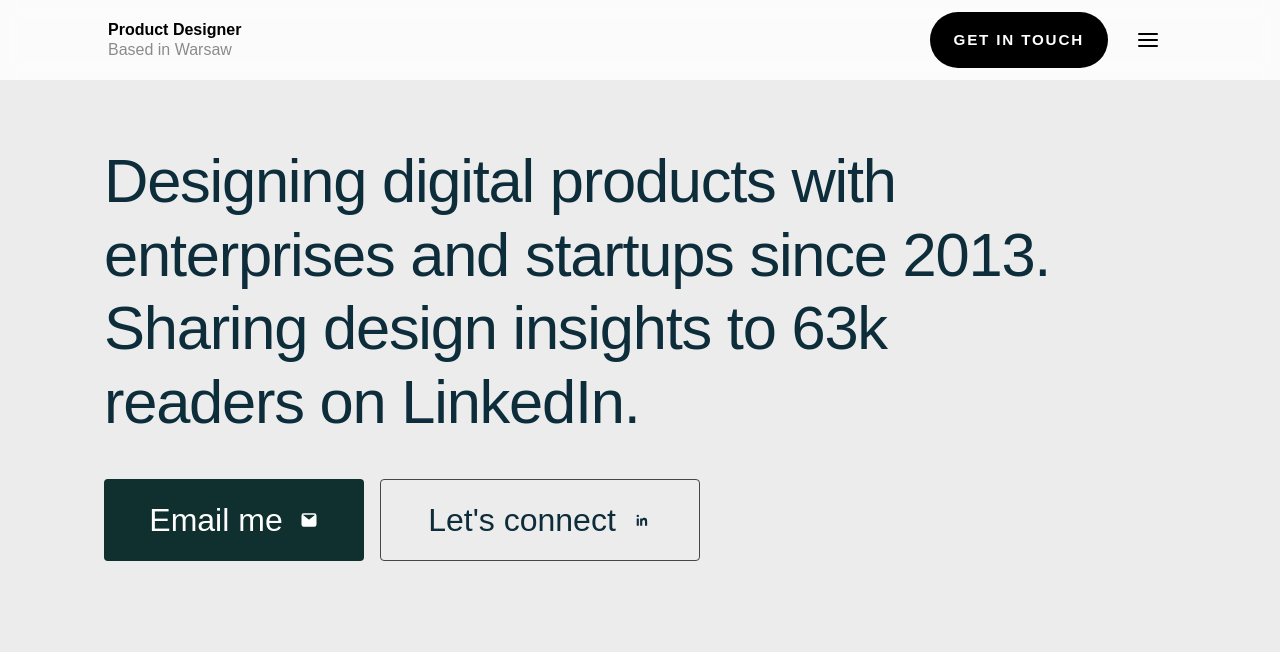
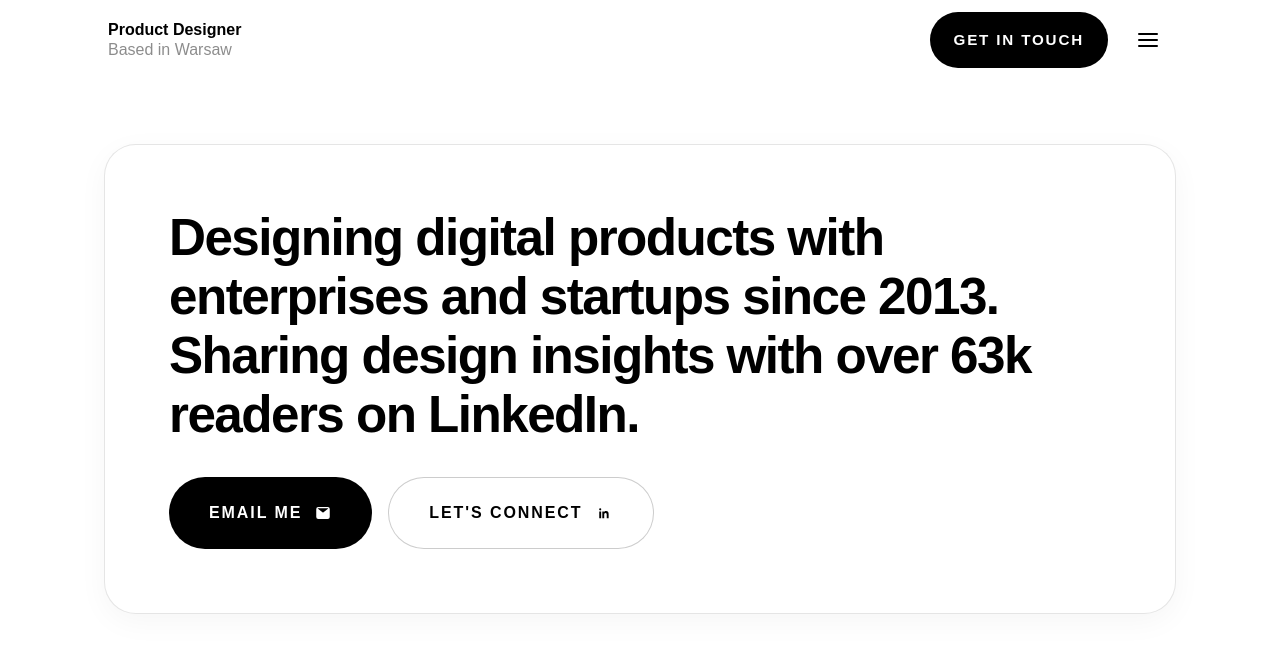
Before and after one commit to jzakrz/jakub-portfolio, a Next.js app: page /get-in-touch in a window 1280 px wide. Shown: the top 652 px of the page. Built offline with nearby package versions, Linux system fonts and the light colour scheme.

Commit message:
Restyle get-in-touch CTAs to match site button system

```diff
--- a/app/get-in-touch/page.tsx
+++ b/app/get-in-touch/page.tsx
@@ -4,14 +4,14 @@
 
 export default function GetInTouchPage() {
   return (
-    <main className="min-h-screen bg-[#ececec] text-[#0d2d3b]">
+    <main className="min-h-screen bg-white text-black">
       <Header />
 
       <section className="mx-auto max-w-6xl px-6 pb-16 pt-32 lg:px-10 lg:pb-20 lg:pt-36">
-        <div className="max-w-[980px]">
-          <p className="text-[clamp(2rem,4.8vw,4rem)] font-medium leading-[1.2] tracking-[-0.02em]">
+        <div className="rounded-[2rem] border border-black/10 bg-white px-8 py-10 shadow-[0_8px_30px_rgba(0,0,0,0.04)] sm:px-10 sm:py-12 lg:px-16 lg:py-16">
+          <p className="text-[clamp(1.9rem,4vw,3.3rem)] font-semibold leading-[1.15] tracking-[-0.03em] text-black">
             Designing digital products with enterprises and startups since 2013.
-            Sharing design insights to 63k readers on LinkedIn.
+            Sharing design insights with over 63k readers on LinkedIn.
           </p>
 
           <ContactActions
--- a/components/ContactActions.tsx
+++ b/components/ContactActions.tsx
@@ -10,7 +10,7 @@
     <svg
       aria-hidden="true"
       viewBox="0 0 24 24"
-      className="h-5 w-5"
+      className="h-[18px] w-[18px]"
       fill="currentColor"
     >
       <path d="M3 6.75A2.75 2.75 0 0 1 5.75 4h12.5A2.75 2.75 0 0 1 21 6.75v10.5A2.75 2.75 0 0 1 18.25 20H5.75A2.75 2.75 0 0 1 3 17.25V6.75Zm1.92-.84 6.77 5.35a.5.5 0 0 0 .62 0l6.77-5.35a1.24 1.24 0 0 0-.83-.31H5.75c-.3 0-.58.11-.83.31Z" />
@@ -23,7 +23,7 @@
     <svg
       aria-hidden="true"
       viewBox="0 0 24 24"
-      className="h-5 w-5"
+      className="h-[18px] w-[18px]"
       fill="currentColor"
     >
       <path d="M6.94 8.5a1.44 1.44 0 1 1 0-2.88 1.44 1.44 0 0 1 0 2.88Zm1.28 1.56H5.66V19h2.56v-8.94Zm4.08 0H9.75V19h2.55v-4.7c0-1.24.24-2.44 1.78-2.44 1.52 0 1.54 1.42 1.54 2.52V19h2.56v-5.15c0-2.53-.54-4.48-3.5-4.48-1.42 0-2.36.78-2.75 1.52h-.03V10.06Z" />
@@ -33,10 +33,10 @@
 
 export default function ContactActions({ email, linkedin }: ContactActionsProps) {
   return (
-    <div className="mt-10 flex flex-col gap-3 sm:flex-row sm:items-center sm:gap-4">
+    <div className="mt-8 flex flex-col gap-3 sm:flex-row sm:items-center sm:gap-4">
       <a
         href={`mailto:${email}`}
-        className="inline-flex min-h-[82px] min-w-[260px] items-center justify-center gap-4 rounded-sm bg-[#102f2f] px-10 text-[2rem] font-medium text-white transition-colors duration-200 hover:bg-[#0d2424]"
+        className="inline-flex min-h-[64px] items-center justify-center gap-3 rounded-full bg-black px-8 text-center text-[0.95rem] font-semibold uppercase tracking-[0.12em] text-white transition-transform duration-300 hover:scale-[1.03] sm:min-h-[72px] sm:px-10 sm:text-base"
       >
         <span>Email me</span>
         <MailIcon />
@@ -46,7 +46,7 @@
         href={linkedin}
         target="_blank"
         rel="noreferrer"
-        className="inline-flex min-h-[82px] min-w-[320px] items-center justify-center gap-4 rounded-sm border border-black/70 bg-transparent px-10 text-[2rem] font-medium text-[#0d2d3b] transition-colors duration-200 hover:bg-black/5"
+        className="inline-flex min-h-[64px] items-center justify-center gap-3 rounded-full border border-black/20 bg-white px-8 text-center text-[0.95rem] font-semibold uppercase tracking-[0.12em] text-black transition-colors duration-300 hover:bg-black hover:text-white sm:min-h-[72px] sm:px-10 sm:text-base"
       >
         <span>Let&apos;s connect</span>
         <LinkedInIcon />
```
